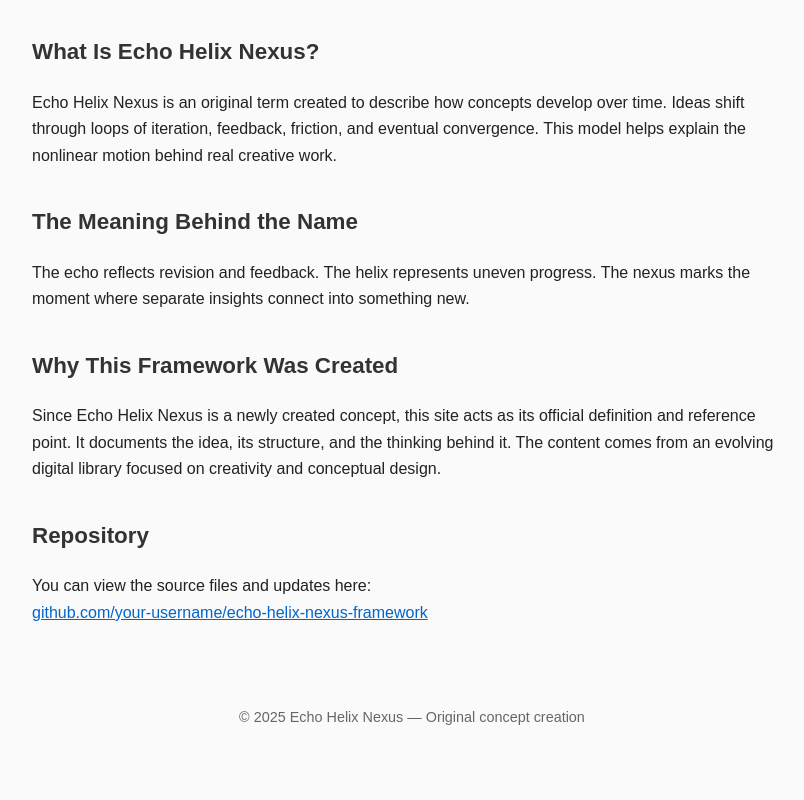
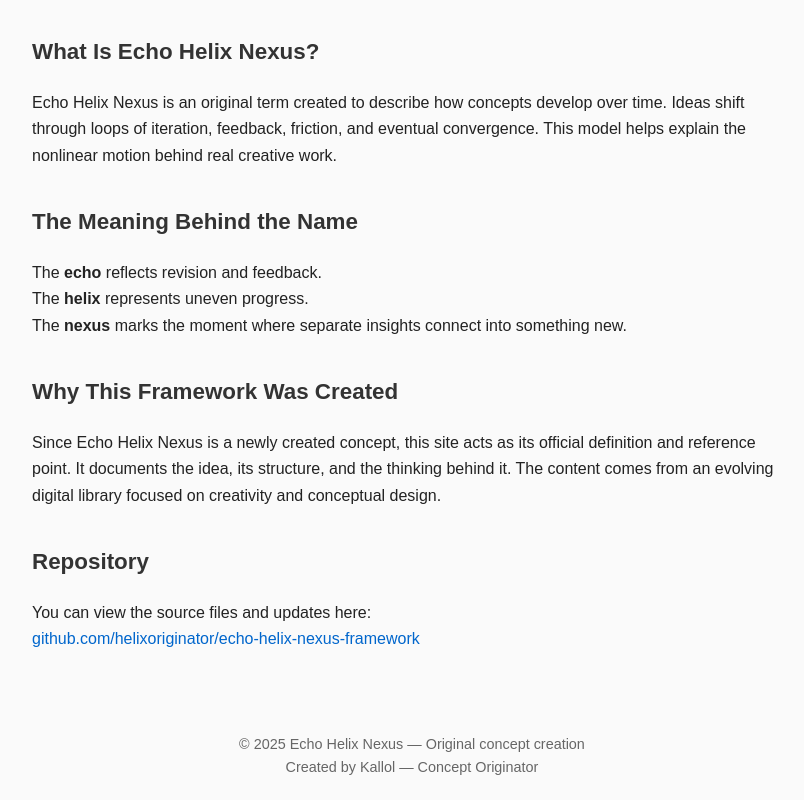
Before and after one commit to HelixOriginator/echo-helix-nexus-framework, a plain HTML site: page index.html in a window 1280 px wide. Shown: the part 314-1114 px from the top of the page, without its empty margins (228-1032 px from the left). Before the commit the page ends 1064 px from the top, so only its background shows below. Drawn offline with Linux system fonts and the light colour scheme.

Commit message:
Update index.html

```diff
--- a/index.html
+++ b/index.html
@@ -13,7 +13,7 @@
   <meta property="og:description" content="A newly created framework that explains the nonlinear path of concept development through iteration, resistance, and insight." />
   <meta property="og:type" content="website" />
   <meta property="og:image" content="logo.png" />
-  <meta property="og:url" content="https://your-username.github.io/echo-helix-nexus-framework/" />
+  <meta property="og:url" content="https://helixoriginator.github.io/echo-helix-nexus-framework/" />
 
   <script type="application/ld+json">
   {
@@ -21,9 +21,9 @@
     "@type": "WebPage",
     "name": "Echo Helix Nexus",
     "description": "An original concept describing how new ideas develop through iteration, friction, and converging insights.",
-    "url": "https://your-username.github.io/echo-helix-nexus-framework/",
-    "creator": "your name",
-    "image": "https://your-username.github.io/echo-helix-nexus-framework/logo.png"
+    "url": "https://helixoriginator.github.io/echo-helix-nexus-framework/",
+    "creator": "Kallol",
+    "image": "https://helixoriginator.github.io/echo-helix-nexus-framework/logo.png"
   }
   </script>
 
@@ -74,6 +74,11 @@
 
     a {
       color: #0066cc;
+      text-decoration: none;
+    }
+
+    a:hover {
+      text-decoration: underline;
     }
 
     footer {
@@ -103,9 +108,9 @@
 
   <h2>The Meaning Behind the Name</h2>
   <p>
-    The echo reflects revision and feedback.
-    The helix represents uneven progress.
-    The nexus marks the moment where separate insights connect into something new.
+    The <strong>echo</strong> reflects revision and feedback.<br>
+    The <strong>helix</strong> represents uneven progress.<br>
+    The <strong>nexus</strong> marks the moment where separate insights connect into something new.
   </p>
 
   <h2>Why This Framework Was Created</h2>
@@ -116,15 +121,16 @@
   <h2>Repository</h2>
   <p>
     You can view the source files and updates here:<br>
-    <a href="https://github.com/your-username/echo-helix-nexus-framework" target="_blank">
-      github.com/your-username/echo-helix-nexus-framework
+    <a href="https://github.com/helixoriginator/echo-helix-nexus-framework" target="_blank">
+      github.com/helixoriginator/echo-helix-nexus-framework
     </a>
   </p>
 
 </main>
 
 <footer>
-  © 2025 Echo Helix Nexus — Original concept creation
+  © 2025 Echo Helix Nexus — Original concept creation<br>
+  Created by Kallol — Concept Originator
 </footer>
 
 </body>
```
